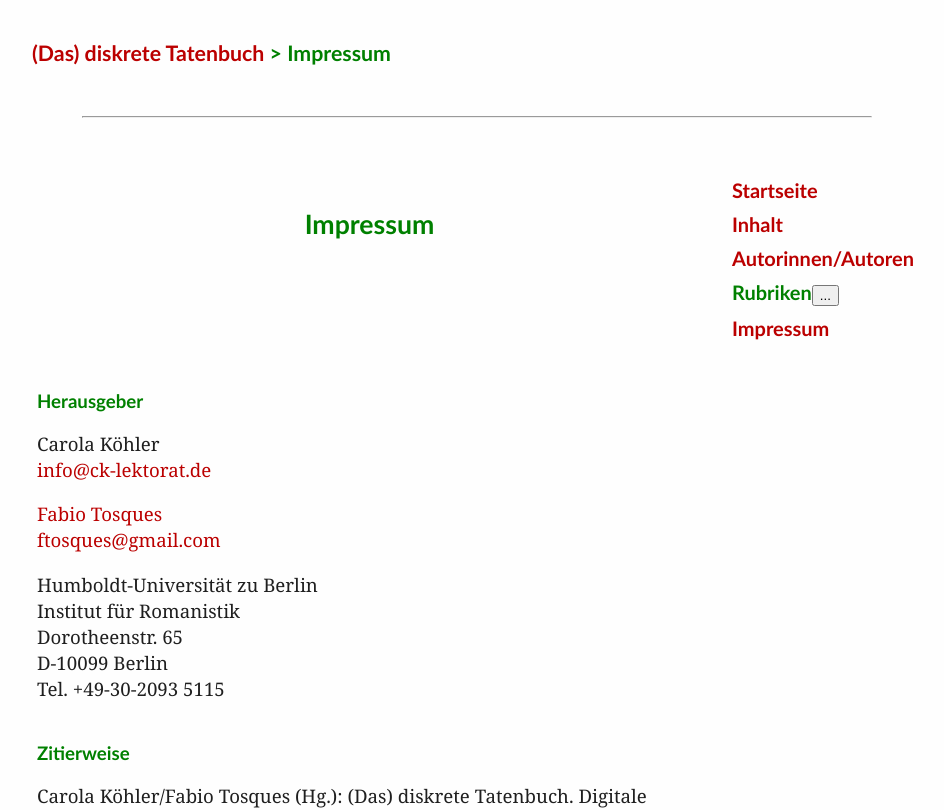
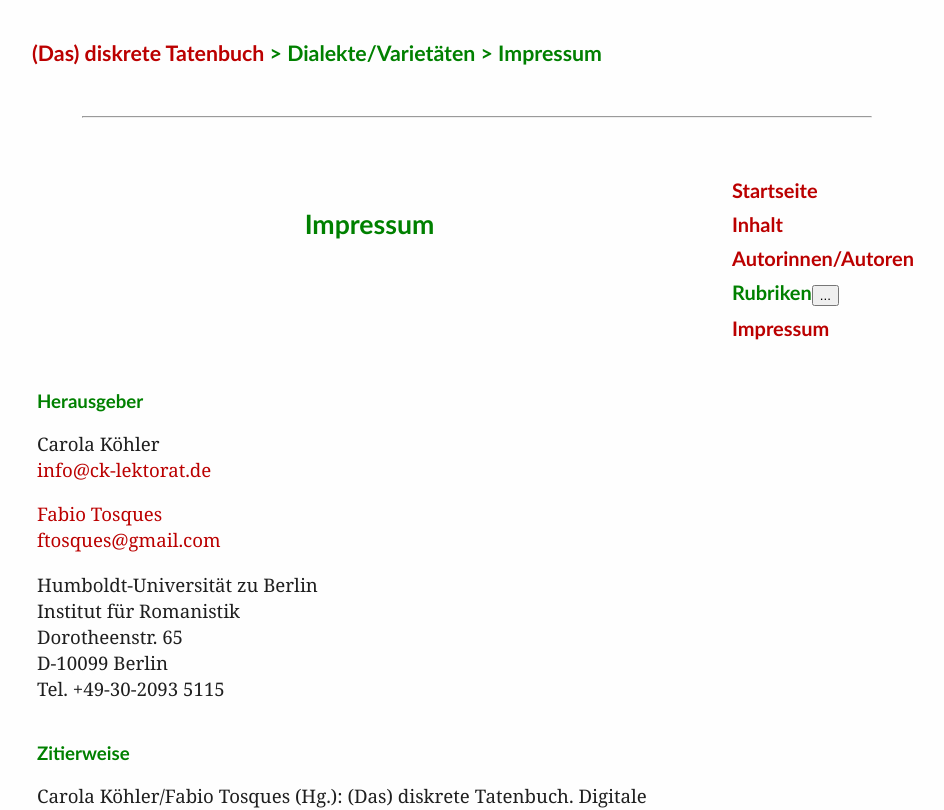
Before and after one commit to abuft/festschrift-kattenbusch, a React (Create React App) app: page /impressum in a window 1280 px wide. Shown: the top 810 px of the page, without its empty margins (83-1027 px from the left). Built offline with nearby package versions, Linux system fonts and the light colour scheme.

Commit message:
Add: Header.js and props
- add Header.js for the global header of all pages
- add props like id, author to components.

```diff
--- a/src/App.js
+++ b/src/App.js
@@ -2,7 +2,6 @@ import React from 'react';
 import { BrowserRouter, Routes, Route } from 'react-router-dom';
 import './styles/style.css';
 import './styles/grid.css';
-import './styles/grid-and-style.css';
 import './styles/lightbox.css';
 import Impressum from './compoments/Impressum';
 import Geleitwort from './compoments/Geleitwort';
@@ -19,13 +18,13 @@ function App() {
       <BrowserRouter>
         <Routes>
           <Route path="/" element={<Start />} />
-          <Route path="/impressum" element={<Impressum />} />
-          <Route path="/geleitwort" element={<Geleitwort />} />
-          <Route path="/inhalt" element={<Inhalt />} />
-          <Route path="/autoren" element={<Autoren />} />
-          <Route path="urbano" element={<Urbano />} />
-          <Route path="/angelisVoelker" element={<AngelisVoelker />} />
-          <Route path="/ernst" element={<Ernst />} />
+          <Route path="/impressum" element={<Impressum id="Impressum" />} />
+          <Route path="/geleitwort" element={<Geleitwort id="Geleitwort" />} />
+          <Route path="/inhalt" element={<Inhalt id="Inhaltsverzeichnis" />} />
+          <Route path="/autoren" element={<Autoren id="Autorinnen/Autoren" />} />
+          <Route path="urbano" element={<Urbano id="urbano" author="Amalia Urbano" />} />
+          <Route path="/angelisVoelker" element={<AngelisVoelker id="angelis_voelker" author="Barbara De Angelis und Harald Völker" />} />
+          <Route path="/ernst" element={<Ernst id="Ernst" author="Gerhard Ernst" />} />
         </Routes>
       </BrowserRouter>
     </div>
--- a/src/compoments/Autoren.js
+++ b/src/compoments/Autoren.js
@@ -1,15 +1,12 @@
 import React from "react";
+import Header from "./Header";
 
-function Autoren() {
+function Autoren(props) {
     return (
         <div className="grid_10">
-            <header id="page_header">
-                <h1 id="header"><a href="/">(Das) diskrete Tatenbuch</a> {">"} Autorinnen/Autoren</h1>
-                <hr />
-            </header>
             <div id="Wrapper" className="container_10">
                 <div id="Header">
-
+                    <Header id={props.id} />
                     <div align="center">
                         <h1 id="main_title">Autorinnen/Autoren</h1>
                     </div>
--- a/src/compoments/Geleitwort.js
+++ b/src/compoments/Geleitwort.js
@@ -1,17 +1,13 @@
 import Footer from "./Footer";
 import Rubrik from "./Rubrik";
+import Header from "./Header";
 
-function Geleitwort() {
+function Geleitwort(props) {
     return (
         <div>
-            <header id="page_header">
-                <h1 id="header"><a href="/">(Das) diskrete Tatenbuch</a> {">"} Geleitwort</h1>
-                <hr />
-            </header>
             <div id="Wrapper" className="container_14">
-
                 <div id="Header">
-
+                    <Header id={props.id} />
                     <div className="grid_9">
                         <h1 id="main_title">Zum Geleit</h1>
                     </div>
--- /dev/null
+++ b/src/compoments/Header.js
@@ -0,0 +1,15 @@
+function Header(props) {
+  return (
+    <div>
+      <header id="page_header">
+        <h1 id="header">
+          <a href="/">
+            (Das) diskrete Tatenbuch</a> {">"} Dialekte/Varietäten {">"} {props.id}
+        </h1>
+        <hr />
+      </header>
+    </div>
+  );
+}
+
+export default Header;
--- a/src/compoments/Impressum.js
+++ b/src/compoments/Impressum.js
@@ -1,19 +1,16 @@
 import Footer from "./Footer";
+import Header from "./Header";
 import Rubrik from "./Rubrik";
 
-export default function Impressum() {
+export default function Impressum(props) {
 
     return (
         <div>
             <div id="Wrapper" className="container_14">
-                <header id="page_header">
-                    <h1 id="header"><a href="/">(Das) diskrete Tatenbuch</a> {">"} Impressum</h1>
-                    <hr />
-                </header>
                 <div id="Header">
-
+                    <Header id={props.id} />
                     <div className="grid_9">
-                        <h1 id="main_title">Impressum</h1>
+                        <h1 id="main_title">{props.id}</h1>
                     </div>
 
                     <Rubrik />
--- a/src/compoments/Inhalt.js
+++ b/src/compoments/Inhalt.js
@@ -1,16 +1,13 @@
 import React from "react";
 import Footer from "./Footer";
+import Header from "./Header";
 
-function Inhalt() {
+function Inhalt(props) {
     return (
         <div className="grid_10">
-            <header id="page_header">
-                <h1 id="header"><a href="/">(Das) diskrete Tatenbuch</a> {">"} Inhaltsverzeichnis</h1>
-                <hr />
-            </header>
             <div id="Wrapper" className="container_10">
                 <div id="Header">
-
+                    <Header id={props.id} />
                     <div align="center">
                         <h1 id="main_title">Inhaltsverzeichnis</h1>
                     </div>
--- a/src/compoments/articles/AngelisVoelker.js
+++ b/src/compoments/articles/AngelisVoelker.js
@@ -8,20 +8,15 @@ import angelisVoelkerWebm from '../../videos/hvoelker/parabola_avezzano.webm';
 import angelisVoelkerOgv from '../../videos/hvoelker/parabola_avezzano.ogv';
 import Footer from '../Footer';
 import Rubrik from '../Rubrik';
+import Header from '../Header';
 
-function AngelisVoelker() {
+function AngelisVoelker(props) {
 
     return (
         <div>
-            <header id="page_header">
-                <h1 id="header"><a href="/">(Das) diskrete Tatenbuch</a> {">"} VIVALDI {">"} Barbara De
-                    Angelis und Harald Völker</h1>
-                <hr />
-            </header>
             <div id="Wrapper" className="container_14">
-
                 <div id="Header">
-
+                    <Header id={props.author} />
                     <div className="grid_9">
                         <h1 id="main_title">VIVALDI zu Besuch in der Familie</h1>
                         <p id="author">Barbara De Angelis und Harald Völker, Zürich</p>
--- a/src/compoments/articles/Ernst.js
+++ b/src/compoments/articles/Ernst.js
@@ -12,19 +12,14 @@ import Garzino from '../../images/gernst/garzino.jpg';
 import Garzino_small from '../../images/gernst/garzino_small.jpg';
 import Soleglio from '../../images/gernst/soleglio.jpg';
 import Soleglio_small from '../../images/gernst/soleglio_small.jpg';
+import Header from "../Header";
 
-function Ernst() {
+function Ernst(props) {
     return (
         <div>
-            <header id="page_header">
-                <h1 id="header"><a href="/">(Das) diskrete Tatenbuch</a> {">"} Mehrsprachigkeit
-                    {">"} Gerhard Ernst </h1>
-                <hr />
-            </header>
             <div id="Wrapper" className="container_14">
-
                 <div id="Header">
-
+                    <Header id={props.author} />
                     <div className="grid_9">
                         <h1 id="main_title">Una cartolina dalla Val Maira</h1>
                         <p id="author">Gerhard Ernst, Neutraubing/Regensburg</p>
--- a/src/compoments/articles/Urbano.js
+++ b/src/compoments/articles/Urbano.js
@@ -6,20 +6,15 @@ import urbanoWebm from '../../videos/aurbano/urbano-beitrag-video.webm';
 import urbanoOgv from '../../videos/aurbano/urbano-beitrag-video.ogv';
 import urbanoMp4 from '../../videos/aurbano/urbano-beitrag-video.mp4';
 import Rubrik from '../Rubrik';
+import Header from '../Header';
 
-function Urbano() {
+function Urbano(props) {
 
   return (
     <div>
-      <header id="page_header">
-        <h1 id="header"><a href="/inhalt">(Das) diskrete Tatenbuch</a> {">"} Dialekte/Varietäten {">"}
-          Amalia Urbano</h1>
-        <hr />
-      </header>
       <div id="Wrapper" className="container_14">
-
         <div id="Header">
-
+          <Header id={props.author} />
           <div className="grid_9">
             <h1 id="main_title"><i>Lu Destine</i> di Modesto Della Porta</h1>
             <p id="author">Amalia Urbano, Berlin</p>
--- a/src/styles/style.css
+++ b/src/styles/style.css
@@ -132,8 +132,10 @@ ul#rubrik li {
 
 ul li {
     display: list-item;
+    list-style: none;
     font-family: "Trebuchet MS", Arial, sans-serif;
     font-size: 12pt;
+    line-height: 1rem;
 }
 
 p.bibl {
```
